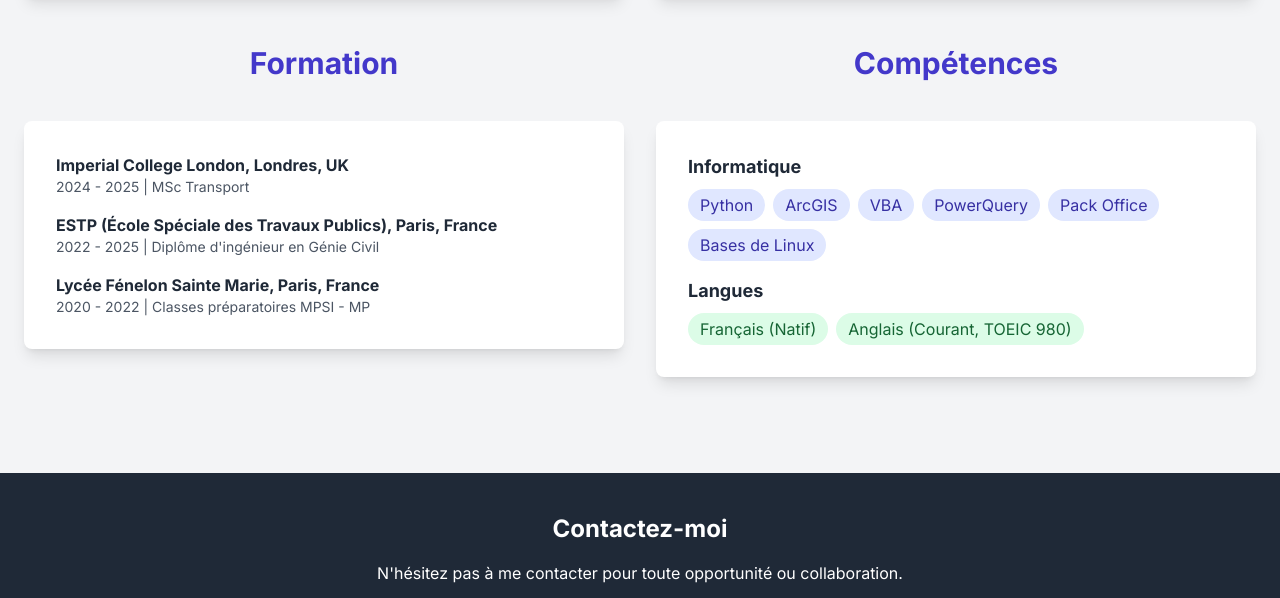
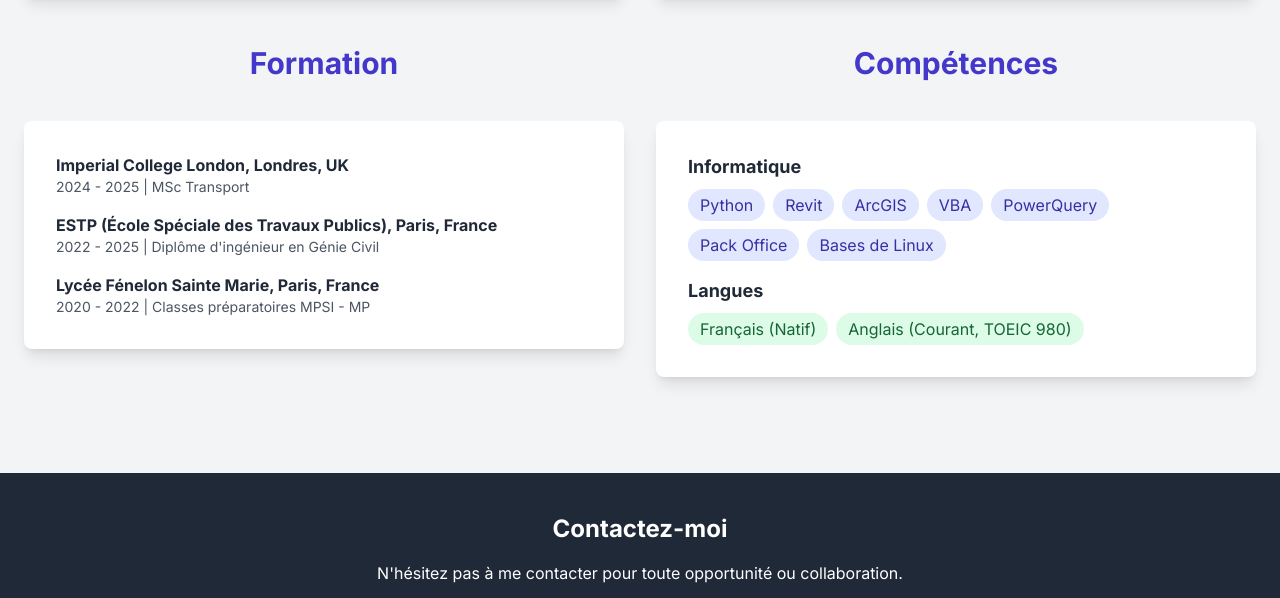
Before and after one commit to Ultra0Magnus/LouisNicard, a plain HTML site: page index_fr.html in a window 1280 px wide. Shown: the part 1411-2009 px from the top of the page. Drawn offline with nearby package versions, Linux system fonts and the light colour scheme.

Commit message:
Update index_fr.html

```diff
--- a/index_fr.html
+++ b/index_fr.html
@@ -144,6 +144,7 @@
                     <h3 class="font-bold text-lg mb-2">Informatique</h3>
                     <div class="flex flex-wrap gap-2 mb-4">
                         <span class="bg-indigo-100 text-indigo-800 py-1 px-3 rounded-full">Python</span>
+                        <span class="bg-indigo-100 text-indigo-800 py-1 px-3 rounded-full">Revit</span>
                         <span class="bg-indigo-100 text-indigo-800 py-1 px-3 rounded-full">ArcGIS</span>
                         <span class="bg-indigo-100 text-indigo-800 py-1 px-3 rounded-full">VBA</span>
                         <span class="bg-indigo-100 text-indigo-800 py-1 px-3 rounded-full">PowerQuery</span>
```
